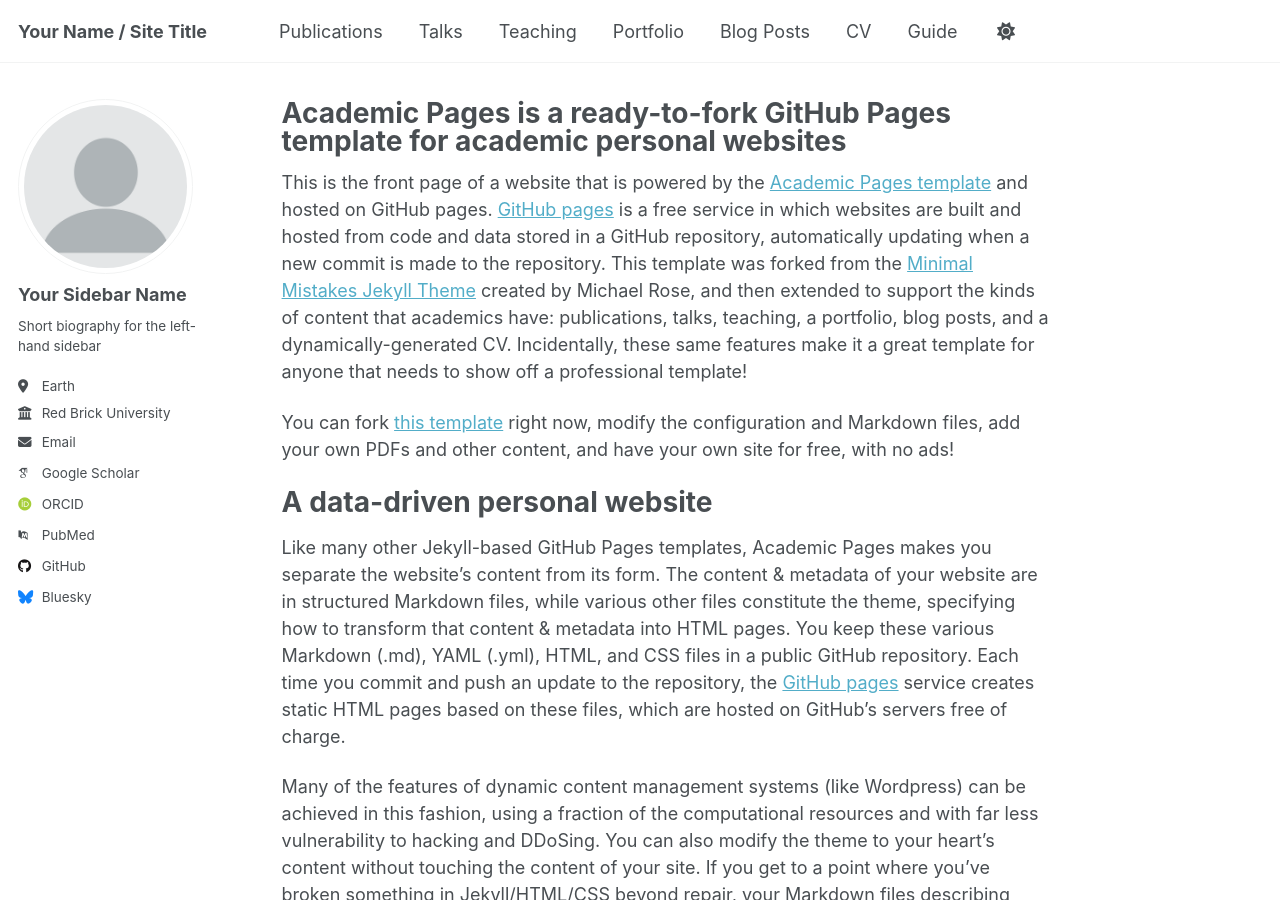
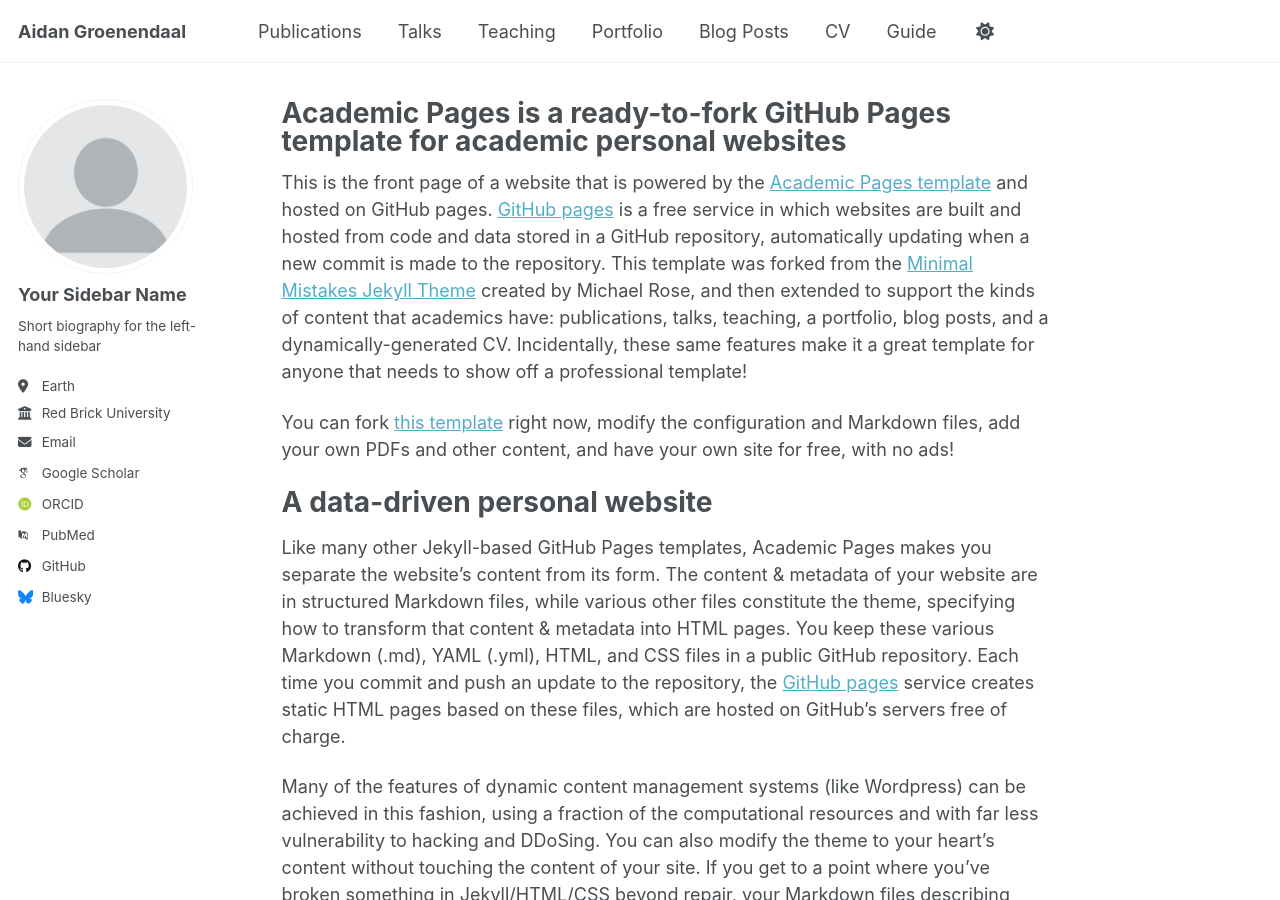
Before and after one commit to Aidangr8/aidangroenendaal.github.io, a Jekyll site: the page built from _pages/about.md, in a window 1280 px wide and 900 px high. Built offline with Jekyll 4.4.1, drawn with Linux system fonts in a browser that asks for light colours; some web fonts are replaced; a script that is not in the unit is left out.

Commit message:
Update _config.yml

```diff
--- a/_config.yml
+++ b/_config.yml
@@ -9,10 +9,10 @@
 # Basic Site Settings
 locale                   : "en-US"
 site_theme               : "default"
-title                    : "Your Name / Site Title"
+title                    : "Aidan Groenendaal"
 title_separator          : "-"
 name                     : &name "Your Name"
-description              : &description "personal description"
+description              : &description "Astronomy Student"
 url                      : https://academicpages.github.io # the base hostname & protocol for your site e.g. "https://[your GitHub username].github.io" or if you already have some other page hosted on Github then use "https://[your GitHub username].github.io/[Your Repo Name]"
 baseurl                  : "" # the subpath of your site, e.g. "/blog"
 repository               : "academicpages/academicpages.github.io"
```
